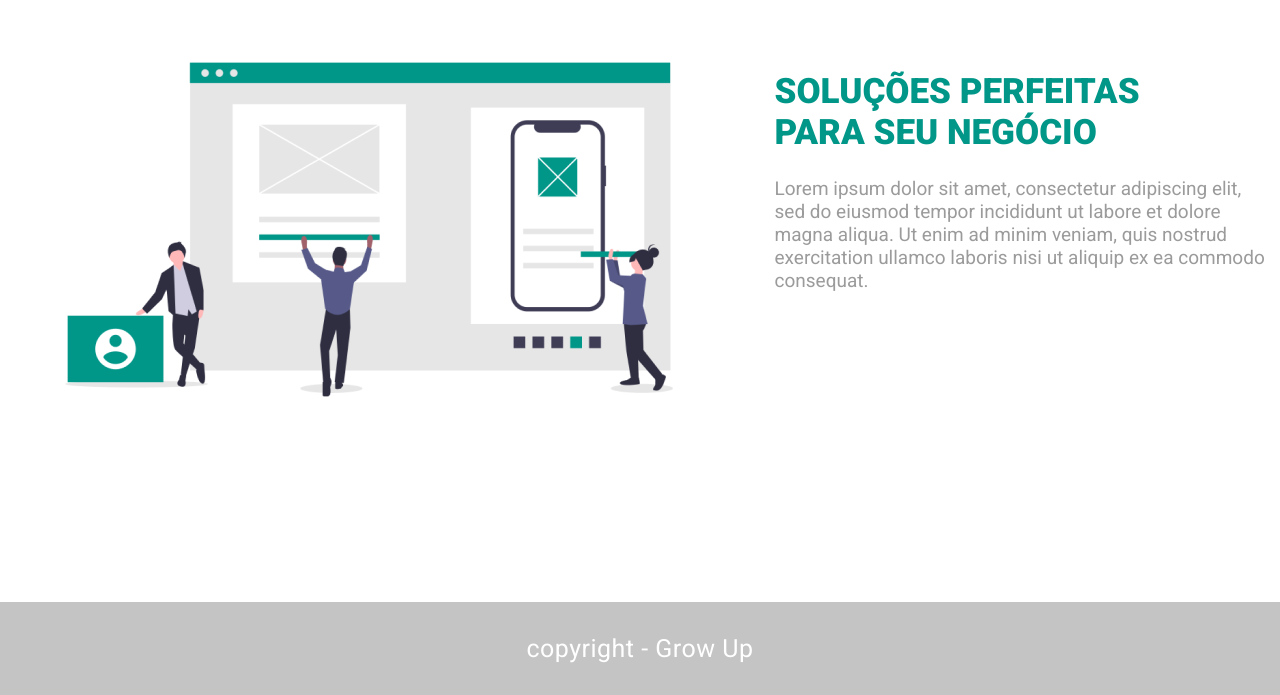
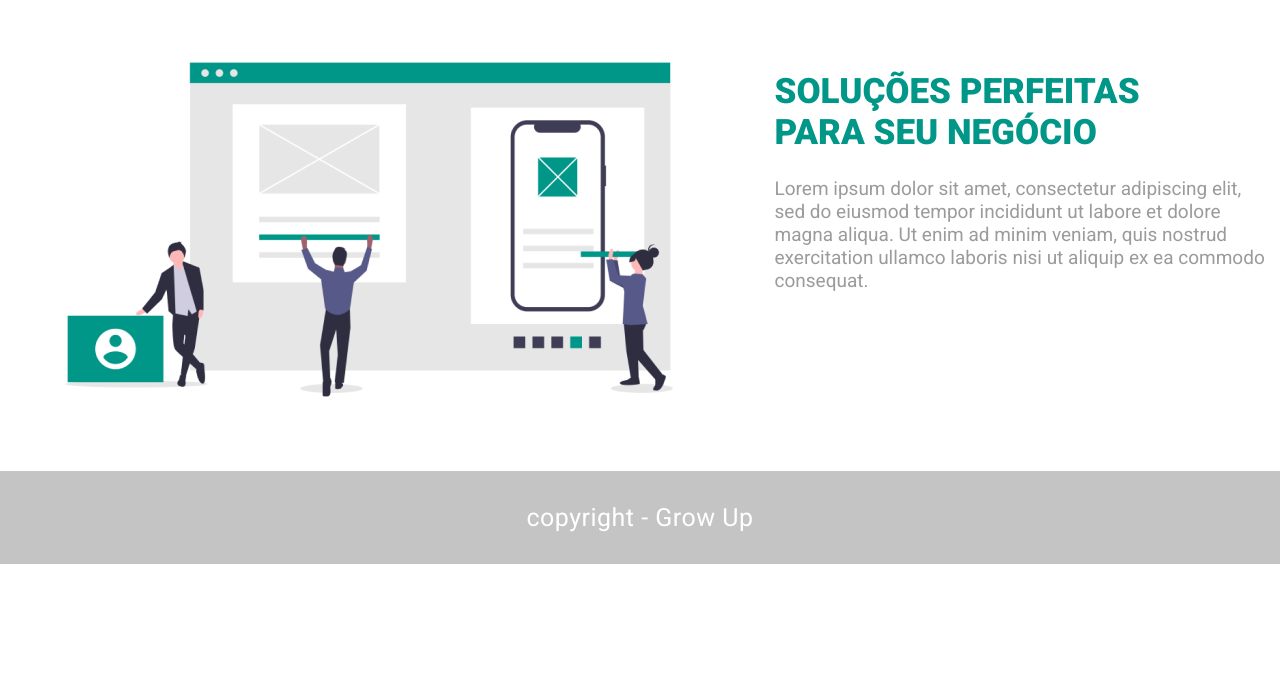
Before and after one commit to vpmys/GrowUP, a plain HTML site: page index.html in a window 1280 px wide. Shown: the part 105-800 px from the top of the page. Drawn offline with Linux system fonts and the light colour scheme.

Commit message:
atualização css

```diff
--- a/css/estilo2.css
+++ b/css/estilo2.css
@@ -9,9 +9,12 @@ html{
 
 body{
     font-family: 'Roboto', sans-serif;
-    height: 100%;
+    /* height: 100%; */
     width: 100%;
     margin: 0;
+    /* display: flex;
+    flex-direction: column;
+    justify-content: space-between; */
 }
 
 body div.geral{
@@ -103,8 +106,9 @@ footer{
     background-color: #C4C4C4;
     width: 100%;
     height: 93px;
-    position: absolute;
-    bottom:0;
+    margin-top: 20px;
+    /* position: absolute; */
+    bottom: 0;
     display: flex;
     justify-content: center;
     align-items: center;
```
